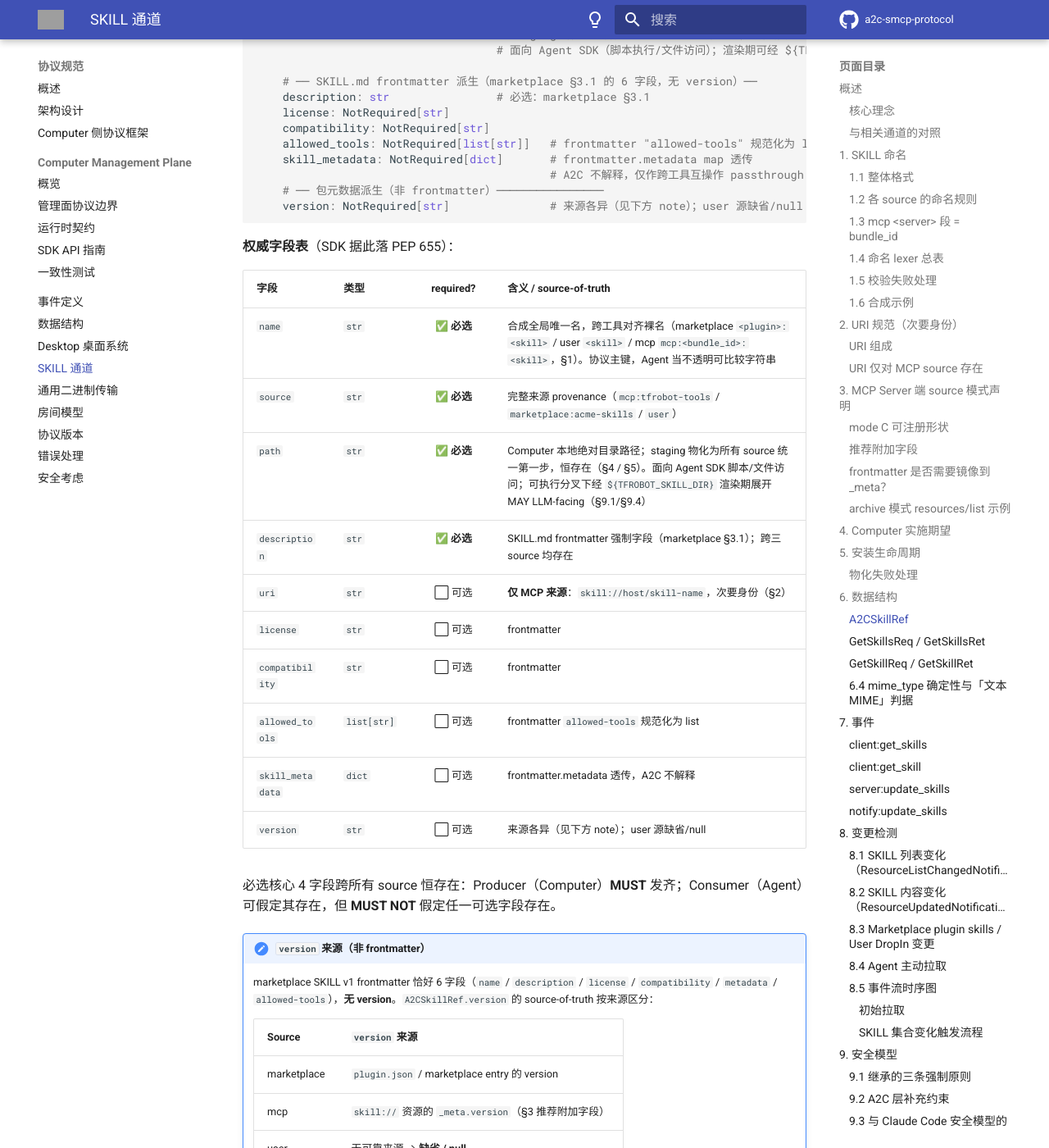
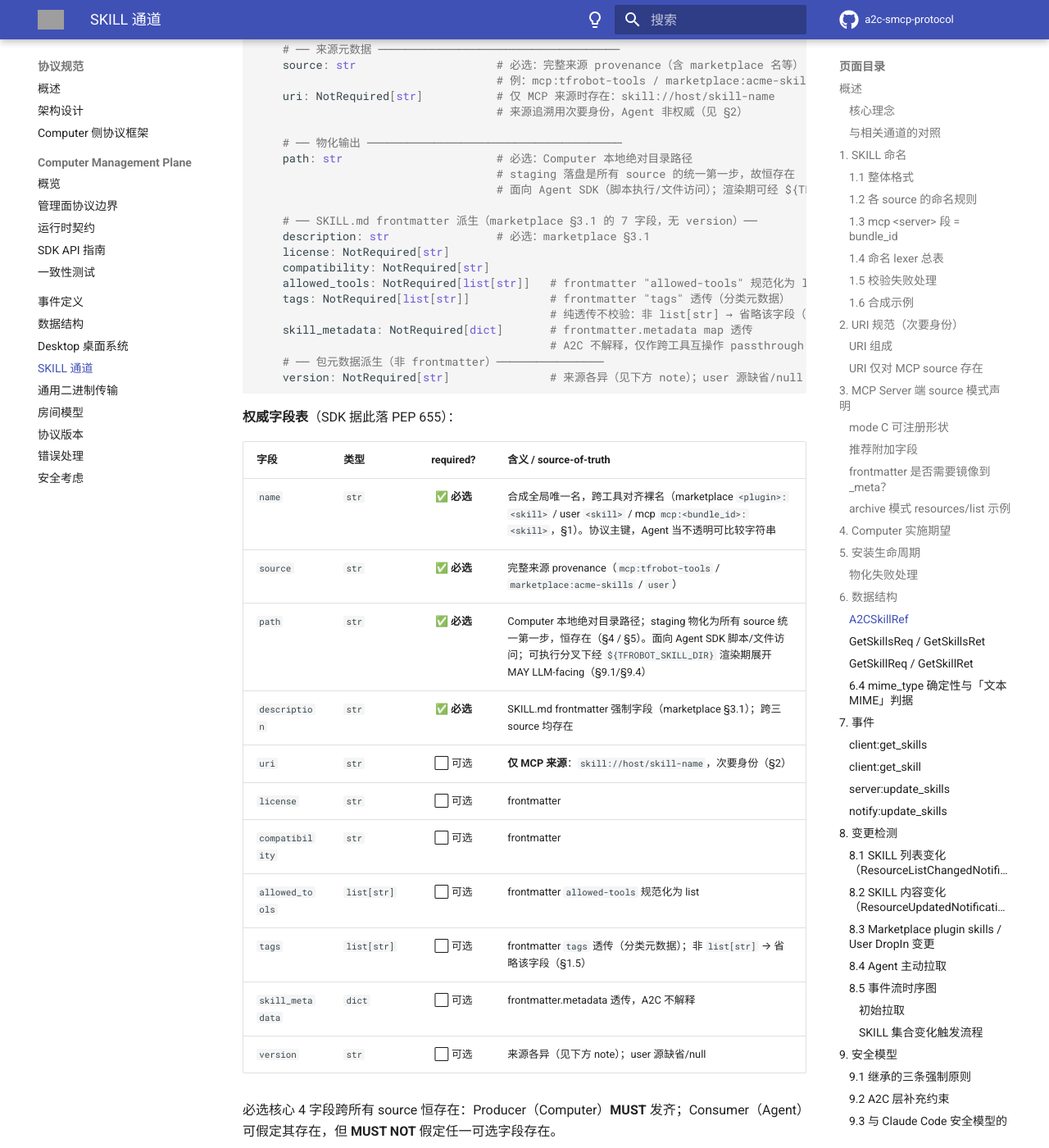
Before and after one commit to A2C-SMCP/a2c-smcp-protocol, an MkDocs documentation site: the page built from docs/specification/skill.md, in a window 1280 px wide and 1400 px high, scrolled down 12578 px. Shown: the whole window at 82% size. Built offline with MkDocs 1.6.1 and Material for MkDocs 9.7.7, drawn with Linux system fonts in a browser that asks for light colours; comment, search, counter and statistics services are not loaded; the version menu is left out; some of the changed text lies outside the part shown; grey boxes are pictures that could not be loaded.

Commit message:
docs(skill): SKILL frontmatter tags 元数据 — A2CSkillRef.tags 加性字段（protocol#50）
六字段→七字段叙述同步 + A2CSkillRef 新增 tags: NotRequired[list[str]] 透传：
- 纯透传不校验：非 list[str] → 省略该字段（SKILL 照常注册，skill.md §1.5 note）
- 事件/错误码零改动；tags schema 仍由 marketplace SKILL v1 单方主导

Co-Authored-By: Claude <noreply@anthropic.com>

````diff
--- a/docs/specification/skill.md
+++ b/docs/specification/skill.md
@@ -144,6 +144,10 @@ Computer 在装配 Skill Registry 时执行校验，失败的 SKILL **不进入*
 
     user（1 段）/ marketplace（2 段）/ mcp（3 段）按段数互斥，**不可能**跨类别碰撞。碰撞只可能发生在**同类别内**（marketplace `<plugin>`、同 source frontmatter 重名），均有对应拒绝策略；mcp `<server>` 段因 `bundle_id` 唯一已从构造上排除。
 
+!!! note "tags 不参与校验（纯透传元数据）"
+
+    frontmatter `tags` 是纯分类元数据：Computer 物化时**不校验、不解释**，仅在填充 `A2CSkillRef.tags` 时做最小形状检查——非 `list[str]` 则**省略该字段**并记诊断日志，SKILL 照常注册，**不**触发本节任何拒绝路径。`tags` 的 schema 由 marketplace SKILL v1 单方主导，A2C 不重复定义。
+
 校验失败不向 Agent 返回硬错误——SKILL 通道的 batch 接口必须对部分失败健壮。
 
 ### 1.6 合成示例
@@ -287,7 +291,7 @@ Computer 物化该形状：`SKILL.md` → `<staging>/SKILL.md`，`scripts/run.py
 
 ### frontmatter 是否需要镜像到 `_meta`？
 
-**不需要**。Computer 在 staging 完成后**直接读取本地 SKILL.md 的 YAML frontmatter** 作为元数据权威源。MCP Server 不必把 marketplace §3 的 6 个字段（`name` / `description` / `license` / `compatibility` / `metadata` / `allowed-tools`）镜像进 `_meta`——多写无害，但协议层不强求。
+**不需要**。Computer 在 staging 完成后**直接读取本地 SKILL.md 的 YAML frontmatter** 作为元数据权威源。MCP Server 不必把 marketplace §3 的 7 个字段（`name` / `description` / `license` / `compatibility` / `tags` / `metadata` / `allowed-tools`）镜像进 `_meta`——多写无害，但协议层不强求。
 
 这条设计带来的红利：
 
@@ -381,11 +385,13 @@ class A2CSkillRef(TypedDict):       # 默认 total=True：裸字段 = 必选，N
                                     # staging 落盘是所有 source 的统一第一步，故恒存在
                                     # 面向 Agent SDK（脚本执行/文件访问）；渲染期可经 ${TFROBOT_SKILL_DIR} 展开为 LLM-facing（§9.1/§9.4）
 
-    # ── SKILL.md frontmatter 派生（marketplace §3.1 的 6 字段，无 version）──
+    # ── SKILL.md frontmatter 派生（marketplace §3.1 的 7 字段，无 version）──
     description: str                # 必选：marketplace §3.1
     license: NotRequired[str]
     compatibility: NotRequired[str]
     allowed_tools: NotRequired[list[str]]   # frontmatter "allowed-tools" 规范化为 list
+    tags: NotRequired[list[str]]            # frontmatter "tags" 透传（分类元数据）
+                                            # 纯透传不校验：非 list[str] → 省略该字段（见 §1.5）
     skill_metadata: NotRequired[dict]       # frontmatter.metadata map 透传
                                             # A2C 不解释，仅作跨工具互操作 passthrough
     # ── 包元数据派生（非 frontmatter）────────────────
@@ -404,6 +410,7 @@ class A2CSkillRef(TypedDict):       # 默认 total=True：裸字段 = 必选，N
 | `license` | `str` | ⬜ 可选 | frontmatter |
 | `compatibility` | `str` | ⬜ 可选 | frontmatter |
 | `allowed_tools` | `list[str]` | ⬜ 可选 | frontmatter `allowed-tools` 规范化为 list |
+| `tags` | `list[str]` | ⬜ 可选 | frontmatter `tags` 透传（分类元数据）；非 `list[str]` → 省略该字段（§1.5） |
 | `skill_metadata` | `dict` | ⬜ 可选 | frontmatter.metadata 透传，A2C 不解释 |
 | `version` | `str` | ⬜ 可选 | 来源各异（见下方 note）；user 源缺省/null |
 
@@ -411,7 +418,7 @@ class A2CSkillRef(TypedDict):       # 默认 total=True：裸字段 = 必选，N
 
 !!! note "`version` 来源（非 frontmatter）"
 
-    marketplace SKILL v1 frontmatter 恰好 6 字段（`name` / `description` / `license` / `compatibility` / `metadata` / `allowed-tools`），**无 version**。`A2CSkillRef.version` 的 source-of-truth 按来源区分：
+    marketplace SKILL v1 frontmatter 恰好 7 字段（`name` / `description` / `license` / `compatibility` / `tags` / `metadata` / `allowed-tools`），**无 version**。`A2CSkillRef.version` 的 source-of-truth 按来源区分：
 
     | Source | `version` 来源 |
     |---|---|
@@ -807,7 +814,7 @@ async def list_resources():
     ]
 ```
 
-Computer 据此完成 staging。SKILL.md frontmatter 的其他字段（`license` / `compatibility` / `metadata` / `allowed-tools`）由 Computer 在 staging 后读取，**不需要**镜像到 `_meta`。
+Computer 据此完成 staging。SKILL.md frontmatter 的其他字段（`license` / `compatibility` / `tags` / `metadata` / `allowed-tools`）由 Computer 在 staging 后读取，**不需要**镜像到 `_meta`。
 
 ### 11.4 三种 source 模式选择
 
````
Also changed, not shown: docs/specification/data-structures.md (+6 -4 lines).
